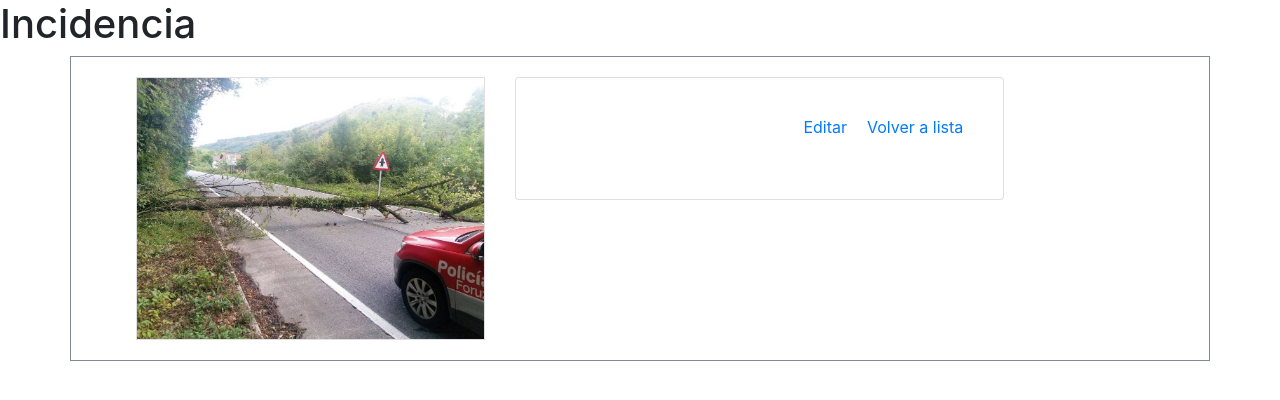
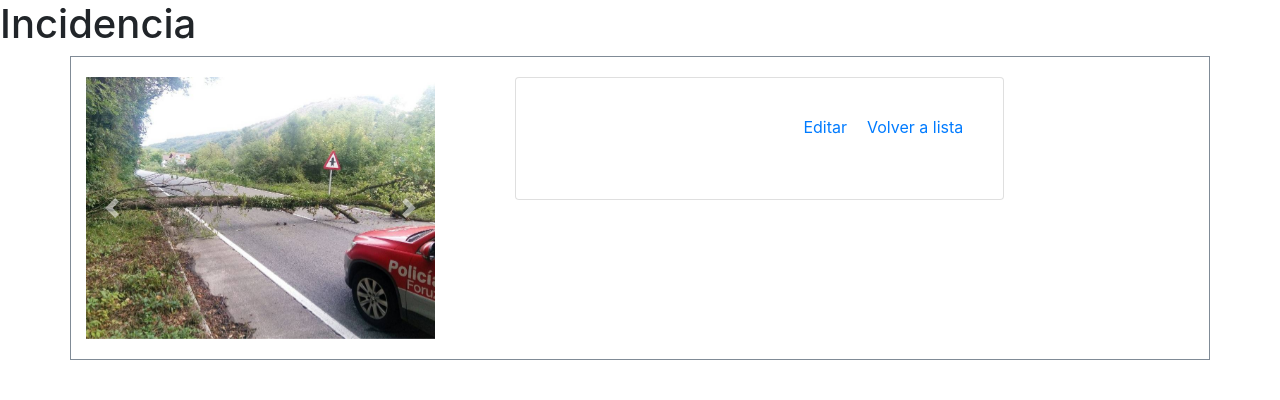
Before and after one commit to ereme/smartquercus, a Symfony app: template templates/incidencia/show.html.twig in a window 1280 px wide. Shown: the part 56-456 px from the top of the page. Run offline with Twig, Linux system fonts and the light colour scheme; the template is opened without the code that fills it, so the values that code supplies are empty; some libraries are stand-ins or nearby versions.

Commit message:
sliders ya en funcionamiento, editar incidencia listo

```diff
--- a/assets/css/incidencias-css.css
+++ b/assets/css/incidencias-css.css
@@ -22,11 +22,11 @@
    color: black;
    margin: 0 auto;
 }
-#incidencias-cards > a:hover{
-   -ms-transform: scale(1.10); /* IE 9 */
-   -webkit-transform: scale(1.10); /* Safari 3-8 */
+/* #incidencias-cards > a:hover{
+   -ms-transform: scale(1.10); /* IE 9
+   -webkit-transform: scale(1.10); /* Safari 3-8
    transform: scale(1.10);
-}
+} */
 
 /*--- Fin Lista Incidencias ---*/
 
@@ -90,3 +90,13 @@
 #form-container > section > .form-group{
    width:20%;
 }
+
+#form-container > section > div.text-center > button#incidencia_delete{
+   margin-right: 10px;
+}
+
+#form-container > section > div.text-center > a {
+   float: right;
+   margin-right: 10px;
+   text-decoration: none;
+}
--- a/src/Form/IncidenciaType.php
+++ b/src/Form/IncidenciaType.php
@@ -49,6 +49,10 @@ class IncidenciaType extends AbstractType
                 'attr' => array('class' => 'btn btn-primary float-right'),
                 'label' => 'Guardar'
             ))
+            ->add('delete', SubmitType::class, array(
+                'attr' => array('class' => 'btn btn-primary float-right'),
+                'label' => 'Borrar'
+            ))
         ;
     }
 
--- a/templates/base.html.twig
+++ b/templates/base.html.twig
@@ -4,6 +4,12 @@
         <meta charset="UTF-8">
         <title>{% block title %}Welcome!{% endblock %}</title>
         <link rel="stylesheet" href="https://use.fontawesome.com/releases/v5.3.1/css/all.css" integrity="sha384-mzrmE5qonljUremFsqc01SB46JvROS7bZs3IO2EmfFsd15uHvIt+Y8vEf7N7fWAU" crossorigin="anonymous">
+        <!-- sliders -->
+        <link rel="stylesheet" href="https://maxcdn.bootstrapcdn.com/bootstrap/4.1.3/css/bootstrap.min.css">
+        <script src="https://ajax.googleapis.com/ajax/libs/jquery/3.3.1/jquery.min.js"></script>
+        <script src="https://cdnjs.cloudflare.com/ajax/libs/popper.js/1.14.3/umd/popper.min.js"></script>
+        <script src="https://maxcdn.bootstrapcdn.com/bootstrap/4.1.3/js/bootstrap.min.js"></script>
+        <!-- End sliders-->
         <link rel="stylesheet" href="{{ asset('build/app.css') }}">
         {% block stylesheets %}{% endblock %}
     </head>
--- a/templates/incidencia/_delete_form.html.twig
+++ b/templates/incidencia/_delete_form.html.twig
@@ -1,5 +1,4 @@
 <form method="post" action="{{ path('incidencia_delete', {'id': incidencia.id}) }}" onsubmit="return confirm('Are you sure you want to delete this item?');">
     <input type="hidden" name="_method" value="DELETE">
     <input type="hidden" name="_token" value="{{ csrf_token('delete' ~ incidencia.id) }}">
-    <button class="btn">Borrar</button>
 </form>
--- a/templates/incidencia/show.html.twig
+++ b/templates/incidencia/show.html.twig
@@ -1,16 +1,38 @@
 {% extends 'base.html.twig' %}
 
 {% block title %}Incidencia{% endblock %}
-{% block stylesheets %}<link rel="stylesheet" href="{{ asset('build/incidencias-css.css') }}">{% endblock %}
-
+{% block stylesheets %}
+    <link rel="stylesheet" href="{{ asset('build/incidencias-css.css') }}">
+{% endblock %}
 
 {% block body %}
+
     <h1>Incidencia</h1>
     <div class="container" id="incidencia-vista">
         <div class="row">
             <div class="col-4">
                 <!-- Slider -->
-                    <img src="/imagen/arbol.jpg" class="img-fluid" alt="Responsive image">
+                    <div id="carouselExampleControls" class="carousel slide" data-ride="carousel">
+                        <div class="carousel-inner">
+                            <div class="carousel-item active">
+                                <img class="d-block w-100" src="/imagen/arbol.jpg" alt="First slide">
+                            </div>
+                            <div class="carousel-item">
+                                <img class="d-block w-100" src="/imagen/bache.jpg" alt="Second slide">
+                            </div>
+                            <div class="carousel-item">
+                                <img class="d-block w-100" src="/imagen/calle.jpg" alt="Third slide">
+                            </div>
+                        </div>
+                        <a class="carousel-control-prev" href="#carouselExampleControls" role="button" data-slide="prev">
+                            <span class="carousel-control-prev-icon" aria-hidden="true"></span>
+                            <span class="sr-only">Previous</span>
+                        </a>
+                        <a class="carousel-control-next" href="#carouselExampleControls" role="button" data-slide="next">
+                            <span class="carousel-control-next-icon" aria-hidden="true"></span>
+                            <span class="sr-only">Next</span>
+                        </a>
+                    </div>
                 <!-- End Slider -->
             </div>
             <div class="col-6">
```
Also changed, not shown: templates/incidencia/_form.html.twig (+27 -3 lines), templates/incidencia/edit.html.twig (+3 -9 lines), templates/incidencia/index.html.twig (+21 -1 lines), public/imagen/calle.jpg (added), public/imagen/obras.jpg (added), public/imagen/tuberia.jpg (deleted).
